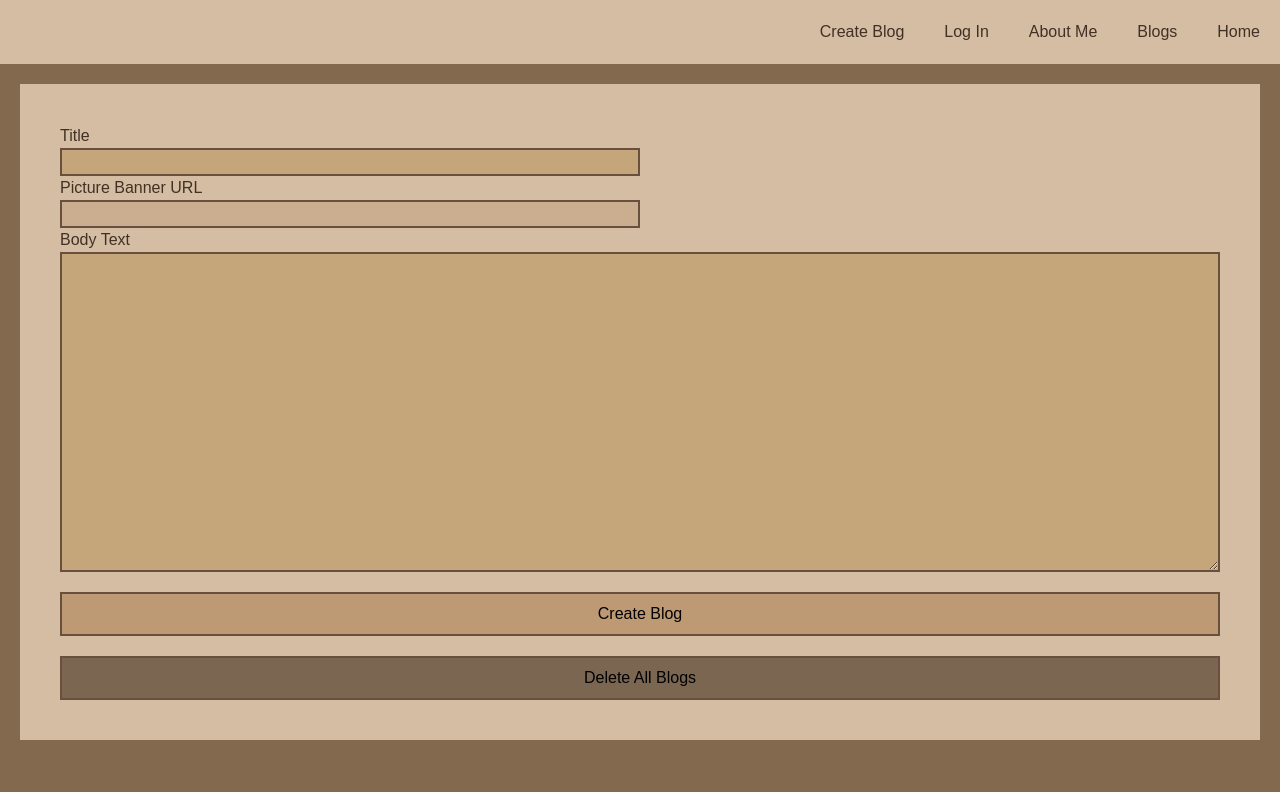
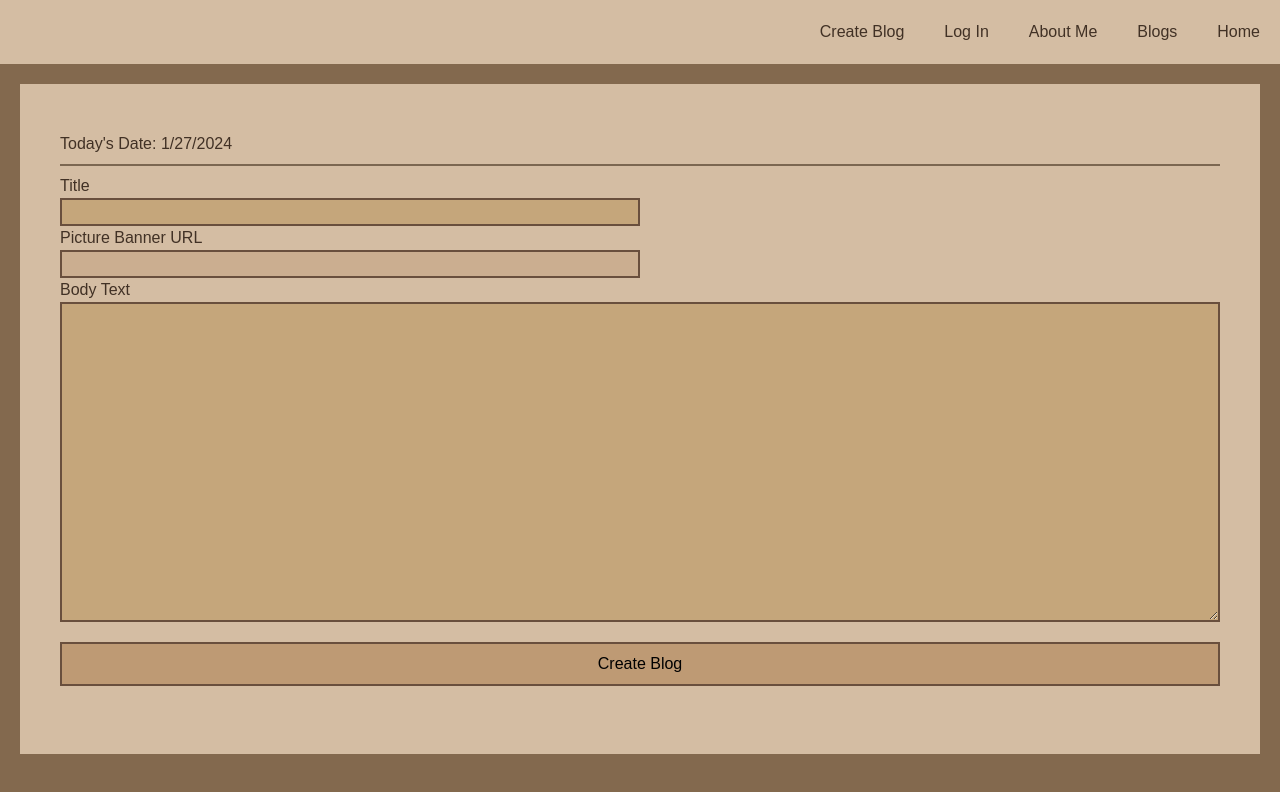
Before and after one commit to Moonlite-S/nextjsblog, a Next.js app: page /CreateBlog in a window 1280 px wide. Shown: the top 792 px of the page. Built offline with nearby package versions, Linux system fonts and the light colour scheme.

Commit message:
managed to get the delete button working WOOOOO

```diff
--- a/src/_components/ClientBlog.tsx
+++ b/src/_components/ClientBlog.tsx
@@ -2,6 +2,7 @@
 
 import { BlogPost } from "@prisma/client"
 import Link from "next/link"
+import { DeleteBlog } from "./route"
 
 export function Blog(
   {id, picture, title, body, blogCreated}: BlogPost
@@ -14,6 +15,7 @@ export function Blog(
             <h1 className="text-lg font-bold">{title}</h1>
             <p className="leading-relaxed line-clamp">{body}</p>
           </div>
+
           <div className='mx-auto px-2 border-solid border-t-2 border-mocha-900 h-[30px] text-right'>
             <p>{blogCreated}</p>
           </div>
@@ -31,3 +33,12 @@ export function PictureBanner(URL : {URL_String:String}) {
     </div>
   )
 }
+
+export async function BlogButtons(id: {id: string}){
+  return (
+    <div className="m-5 p-5 bg-mocha-100 rounded" >
+      <button onClick={() => DeleteBlog(id.id)} className="px-2 mx-2 bg-mocha-900 hover:bg-mocha-700 rounded transition"><h1 className="text-mocha-100">Delete Blog</h1></button>
+      <Link href={`/Blogs/${id.id}/EditBlog`}><button className="px-2 mx-2 bg-mocha-500 hover:bg-mocha-600 rounded transition"><h1>Edit Blog</h1></button></Link>
+    </div>
+  )
+}
--- a/src/_components/route.ts
+++ b/src/_components/route.ts
@@ -4,6 +4,7 @@ import { prisma } from "@/db";
 import { redirect } from "next/navigation";
 
 export async function GetBlog(id: string){
+    console.log(id)
     return prisma.blogPost.findUnique({where: {id}})
 }
 
@@ -11,12 +12,9 @@ export async function GetBlogs(){
   return prisma.blogPost.findMany()
 }
 
-export async function DeleteAllBlogs(){
-  return prisma.blogPost.deleteMany({})
-}
-
 export async function DeleteBlog(id: string){
-  console.log(id)
+  console.log("Deleting blog " + id)
+  await prisma.blogPost.delete({where: {id}})
   redirect("/Blogs")
 }
 
--- a/src/app/Blogs/[id]/page.tsx
+++ b/src/app/Blogs/[id]/page.tsx
@@ -1,7 +1,5 @@
-import { PictureBanner } from "@/_components/ClientBlog"
-import { DeleteBlog } from "@/_components/route"
+import { PictureBanner, BlogButtons } from "@/_components/ClientBlog"
 import { prisma } from "@/db"
-import Link from "next/link"
 
 export default async function Page({ params } : {params: {id: string}}) {
     const blog = await prisma.blogPost.findUnique({where: {id: params.id}})
@@ -19,10 +17,7 @@ export default async function Page({ params } : {params: {id: string}}) {
             <h1 className="msg-wrapper">{body}</h1>
         </div>
 
-        <div className="m-5 p-5 bg-mocha-100 rounded" >
-            <button className="px-2 mx-2 bg-mocha-900 hover:bg-mocha-700 rounded transition"><h1 className="text-mocha-100">Delete Blog</h1></button>
-            <Link href={`/Blogs/${params.id}/EditBlog`}><button className="px-2 mx-2 bg-mocha-500 hover:bg-mocha-600 rounded transition"><h1>Edit Blog</h1></button></Link>
-        </div>
+        <BlogButtons id={params.id}/>
         </>
     )
 }
--- a/src/app/CreateBlog/page.tsx
+++ b/src/app/CreateBlog/page.tsx
@@ -1,10 +1,11 @@
-import { DeleteAllBlogs, CreateBlog } from "@/_components/route";
+import { CreateBlog } from "@/_components/route";
 
 export default function Pages(){
     return (
         <>
         <div className="m-5 p-10 bg-mocha-100">
-            <form className="flex flex-col" action={CreateBlog} >
+            <h1 className="py-2 border-b-2 border-mocha-700">Today's Date: {new Date().toLocaleDateString()} </h1>
+            <form className="py-2 flex flex-col" action={CreateBlog} >
                 <label className="text-mocha-1000" htmlFor="title">Title</label>
                 <input type="text" name="title" className="bg-mocha-400 text-mocha-900 w-[50%] border-2 border-mocha-900 peer" required/>
 
@@ -15,7 +16,6 @@ export default function Pages(){
                 <textarea name="body" className="bg-mocha-400 text-mocha-900 h-[20rem] border-2 border-mocha-900 " required/>
 
                 <button type="submit" className="border-2 border-mocha-900 bg-mocha-300 py-2 my-5 hover:bg-mocha-500 transition">Create Blog</button>
-                <button type="button" className="border-2 border-mocha-900 bg-mocha-700 py-2 hover:bg-mocha-900 transition" onClick={DeleteAllBlogs}>Delete All Blogs</button>
             </form>
         </div>
         </>
```
